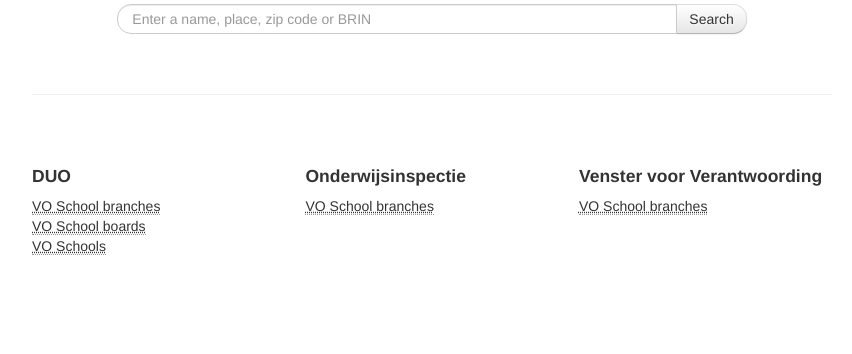
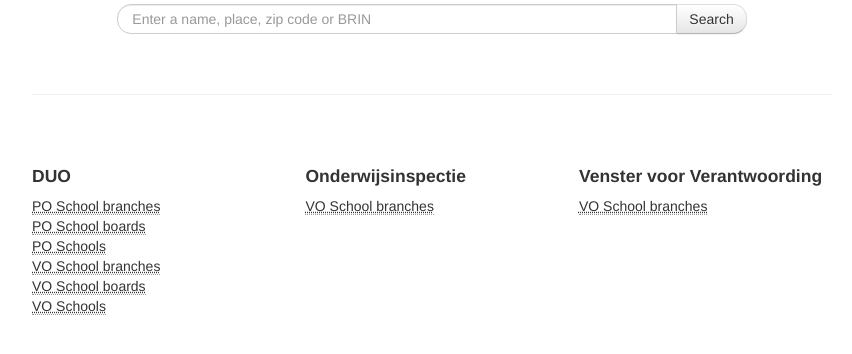
Before and after one commit to openstate/openonderwijsdata-api, a Flask app: template app/templates/index.html in a window 1280 px wide. Shown: the part 158-512 px from the top of the page, without its empty margins (208-1060 px from the left). Run offline with Flask 2, Linux system fonts and the light colour scheme; the template is opened without the code that fills it, so the values that code supplies are empty; parts of the project's set-up code (start-up, migrations or seed data) failed here and were passed over.

Commit message:
updated api to include newly added data

```diff
--- a/app/app.py
+++ b/app/app.py
@@ -43,7 +43,16 @@
         "size": 0
     })
 
-    counts['onderwijsinspectie'] = es.get('onderwijsinspectie/_search', data={
+    counts['onderwijsinspectie_vo_branches'] = es.get('onderwijsinspectie/vo_branch/_search', data={
+        "facets": {
+            "doc_types": {
+                "terms": {"field": "_type"}
+            }
+        },
+        "size": 0
+    })
+
+    counts['onderwijsinspectie_po_branches'] = es.get('onderwijsinspectie/po_branch/_search', data={
         "facets": {
             "doc_types": {
                 "terms": {"field": "_type"}
@@ -61,7 +70,25 @@
         "size": 0
     })
 
+    counts['duo_po_schools'] = es.get('duo/po_school/_search', data={
+        "facets": {
+            "years": {
+                "terms": {"field": "reference_year", "order": "term"}
+            }
+        },
+        "size": 0
+    })
+
     counts['duo_vo_boards'] = es.get('duo/vo_board/_search', data={
+        "facets": {
+            "years": {
+                "terms": {"field": "reference_year", "order": "term"}
+            }
+        },
+        "size": 0
+    })
+
+    counts['duo_po_boards'] = es.get('duo/po_board/_search', data={
         "facets": {
             "years": {
                 "terms": {"field": "reference_year", "order": "term"}
@@ -79,10 +106,22 @@
         "size": 0
     })
 
+    counts['duo_po_branches'] = es.get('duo/po_branch/_search', data={
+        "facets": {
+            "years": {
+                "terms": {"field": "reference_year", "order": "term"}
+            }
+        },
+        "size": 0
+    })
+
     type_names = {
-        'vo_board': 'Boards',
-        'vo_school': 'Schools',
-        'vo_branch': 'School Branches'
+        'po_board': 'Boards (primary)',
+        'vo_board': 'Boards (secondary)',
+        'po_school': 'School (primary)',
+        'vo_school': 'Schools (secondary)',
+        'po_branch': 'School Branches (primary)',
+        'vo_branch': 'School Branches (secondary)'
     }
 
     return render_template('index.html', counts=counts, type_names=type_names)
--- a/app/settings.py
+++ b/app/settings.py
@@ -1,9 +1,10 @@
 ES_URL = 'localhost:9200'
 ES_INDEXES = set(['duo', 'schoolvo', 'onderwijsinspectie'])
 ES_DOCUMENT_TYPES_PER_INDEX = {
-    'duo': set(['vo_school', 'vo_branch', 'vo_board']),
+    'duo': set(['vo_school', 'vo_branch', 'vo_board', 'po_school', 'po_branch',
+                'po_board']),
     'schoolvo': set(['vo_branch']),
-    'onderwijsinspectie': set(['vo_branch'])
+    'onderwijsinspectie': set(['vo_branch', 'po_branch'])
 }
 ES_DOCUMENT_TYPES = set()
 for index, doctypes in ES_DOCUMENT_TYPES_PER_INDEX.iteritems():
--- a/app/templates/index.html
+++ b/app/templates/index.html
@@ -15,6 +15,33 @@
 	<div class="span4">
 		<h4>DUO</h4>
 		<ul class="unstyled">
+			<li><span><abbr title="Vestigingen schoolen primair onderwijs">PO School branches</abbr></span></li>
+			<ul>
+			{% for year in counts['duo_po_branches']['facets']['years']['terms'] %}
+				<li>
+					<span>{{ year['term'] }}</span>
+					<span class="badge pull-right">{{ year['count'] }}</span>
+				</li>
+			{% endfor %}
+			</ul>
+			<li><span><abbr title="Bevoegde gezagen primair onderwijs">PO School boards</abbr></span></li>
+			<ul>
+			{% for year in counts['duo_po_boards']['facets']['years']['terms'] %}
+				<li>
+					<span>{{ year['term'] }}</span>
+					<span class="badge pull-right">{{ year['count'] }}</span>
+				</li>
+			{% endfor %}
+			</ul>
+			<li><span><abbr title="Hoofdvestigingen scholen primair onderwijs">PO Schools</abbr></span></li>
+			<ul>
+			{% for year in counts['duo_vo_schools']['facets']['years']['terms'] %}
+				<li>
+					<span>{{ year['term'] }}</span>
+					<span class="badge pull-right">{{ year['count'] }}</span>
+				</li>
+			{% endfor %}
+			</ul>
 			<li><span><abbr title="Vestigingen schoolen voortgezet onderwijs">VO School branches</abbr></span></li>
 			<ul>
 			{% for year in counts['duo_vo_branches']['facets']['years']['terms'] %}
```
